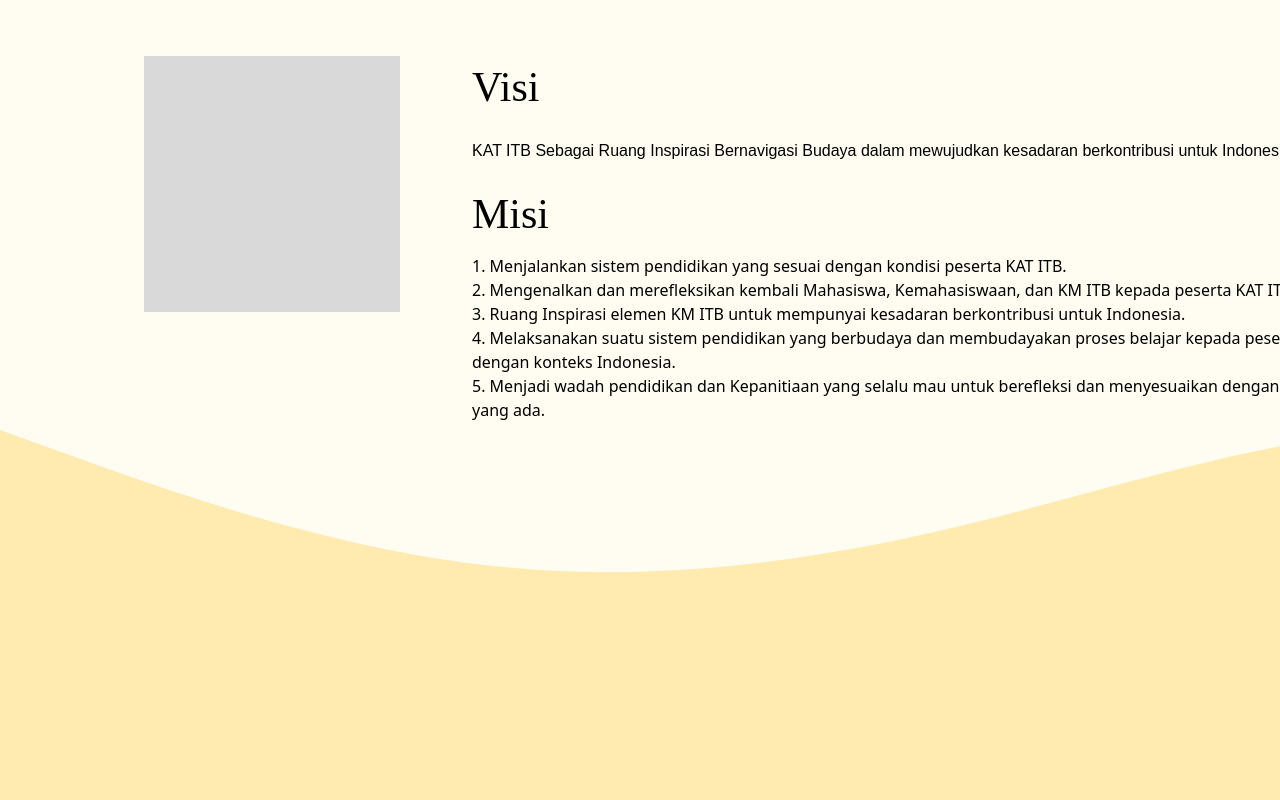
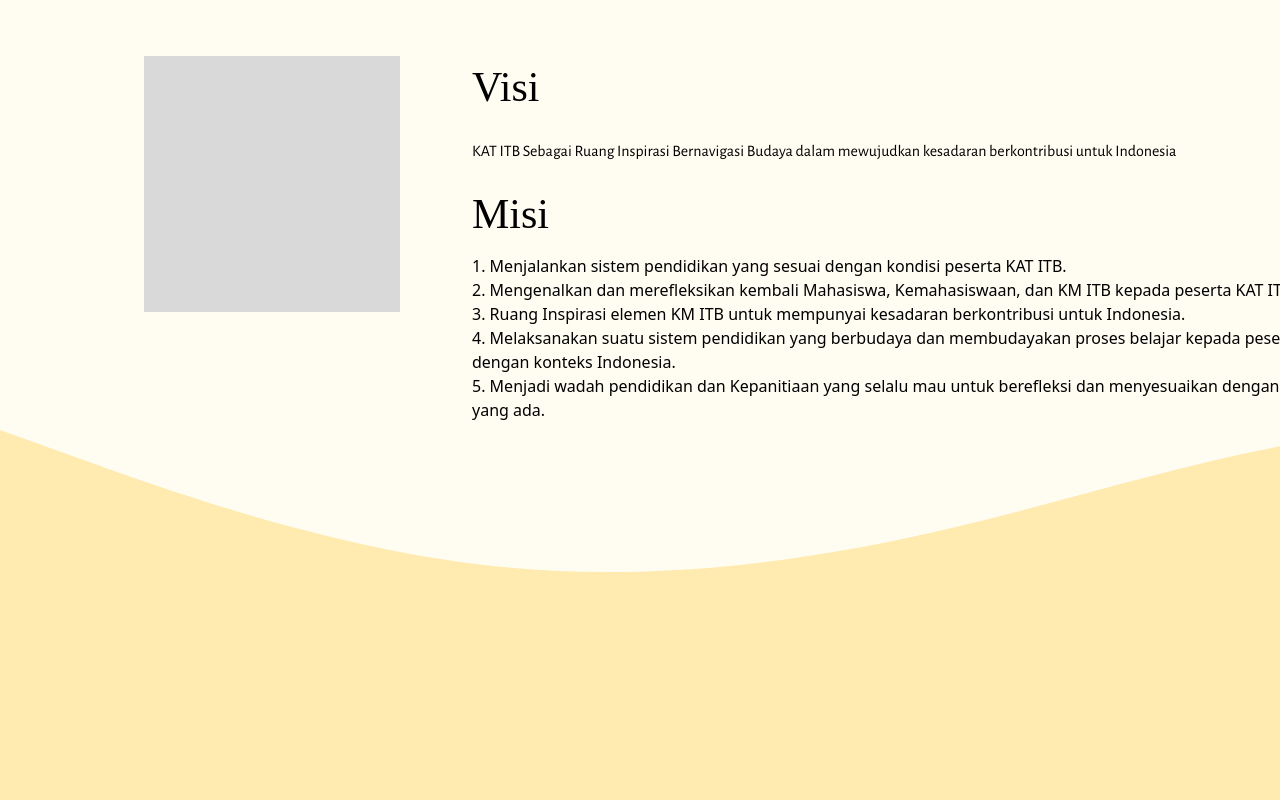
Before and after one commit to KATITB22/site-fe, a React (Vite) app: page / in a window 1280 px wide. Shown: the top 800 px of the page. Built offline with nearby package versions, Linux system fonts and the light colour scheme.

Commit message:
change AlegreyaSans to Alegreya Sans

```diff
--- a/tailwind.config.js
+++ b/tailwind.config.js
@@ -13,7 +13,7 @@ module.exports = {
     extend: {
       fontFamily: {
         alegreya: ['Alegreya', 'serif'],
-        alegreyasans: ['AlegreyaSans', 'sans-serif'],
+        alegreyasans: ['Alegreya Sans', 'sans-serif'],
         magilio: ['Magilio'],
       },
       colors: {
```
